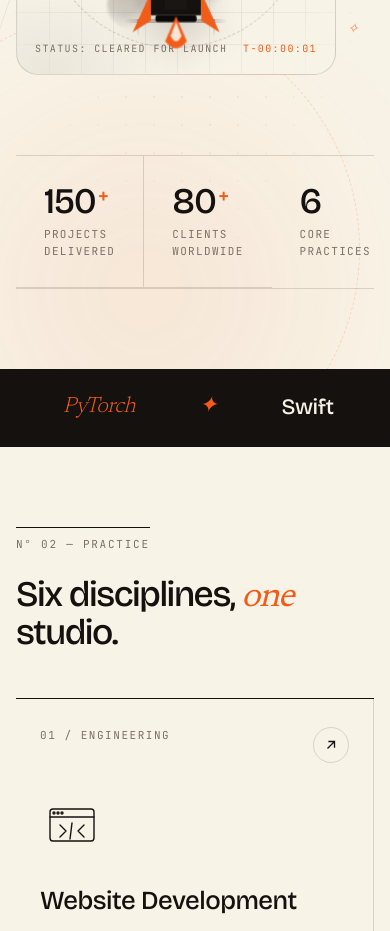
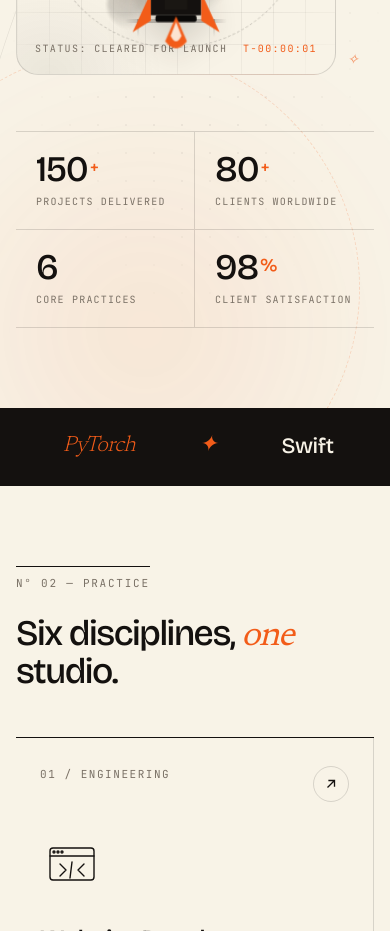
Before and after one commit to vikasbairwaweb-star/biznesscraft, a Next.js app: page / in a window 390 px wide. Shown: the part 1220-2151 px from the top of the page. Built offline with nearby package versions, Linux system fonts and the light colour scheme.

Commit message:
fix: hero stats 2x2 grid on mobile

```diff
--- a/components/Hero.tsx
+++ b/components/Hero.tsx
@@ -268,22 +268,19 @@ function HeroStats() {
   }, []);
 
   return (
-    <div
-      className="mt-20 grid border-t border-b border-[var(--hairline)] max-sm:grid-cols-2"
-      style={{ gridTemplateColumns: "repeat(4,1fr)" }}
-    >
+    <div className="mt-14 md:mt-20 grid grid-cols-2 md:grid-cols-4 border-t border-b border-[var(--hairline)]">
       {STATS.map((s, i) => (
         <div
           key={i}
-          className="p-7 border-r border-[var(--hairline)] flex flex-col gap-1.5 last:border-r-0 max-sm:even:border-r-0 max-sm:[&:nth-child(1)]:border-b max-sm:[&:nth-child(2)]:border-b"
+          className="p-5 md:p-7 flex flex-col gap-1.5 border-r border-[var(--hairline)] [&:nth-child(2)]:border-r-0 md:[&:nth-child(2)]:border-r [&:nth-child(4)]:border-r-0 [&:nth-child(1)]:border-b [&:nth-child(2)]:border-b md:[&:nth-child(1)]:border-b-0 md:[&:nth-child(2)]:border-b-0"
           data-count={s.count}
           ref={(el) => { refs.current[i] = el as HTMLSpanElement; }}
         >
-          <div className="font-display font-medium text-[48px] tracking-[-0.03em] leading-none flex items-baseline gap-0.5 max-md:text-[36px]">
+          <div className="font-display font-medium text-[36px] md:text-[48px] tracking-[-0.03em] leading-none flex items-baseline gap-0.5">
             <span className="stat-num">0</span>
-            {s.suffix && <sup className="text-[22px] text-orange relative top-[-10px] font-medium">{s.suffix}</sup>}
+            {s.suffix && <sup className="text-[18px] md:text-[22px] text-orange relative top-[-8px] font-medium">{s.suffix}</sup>}
           </div>
-          <div className="font-mono text-[11px] tracking-[0.12em] uppercase text-muted">{s.label}</div>
+          <div className="font-mono text-[10px] md:text-[11px] tracking-[0.12em] uppercase text-muted">{s.label}</div>
         </div>
       ))}
     </div>
```
